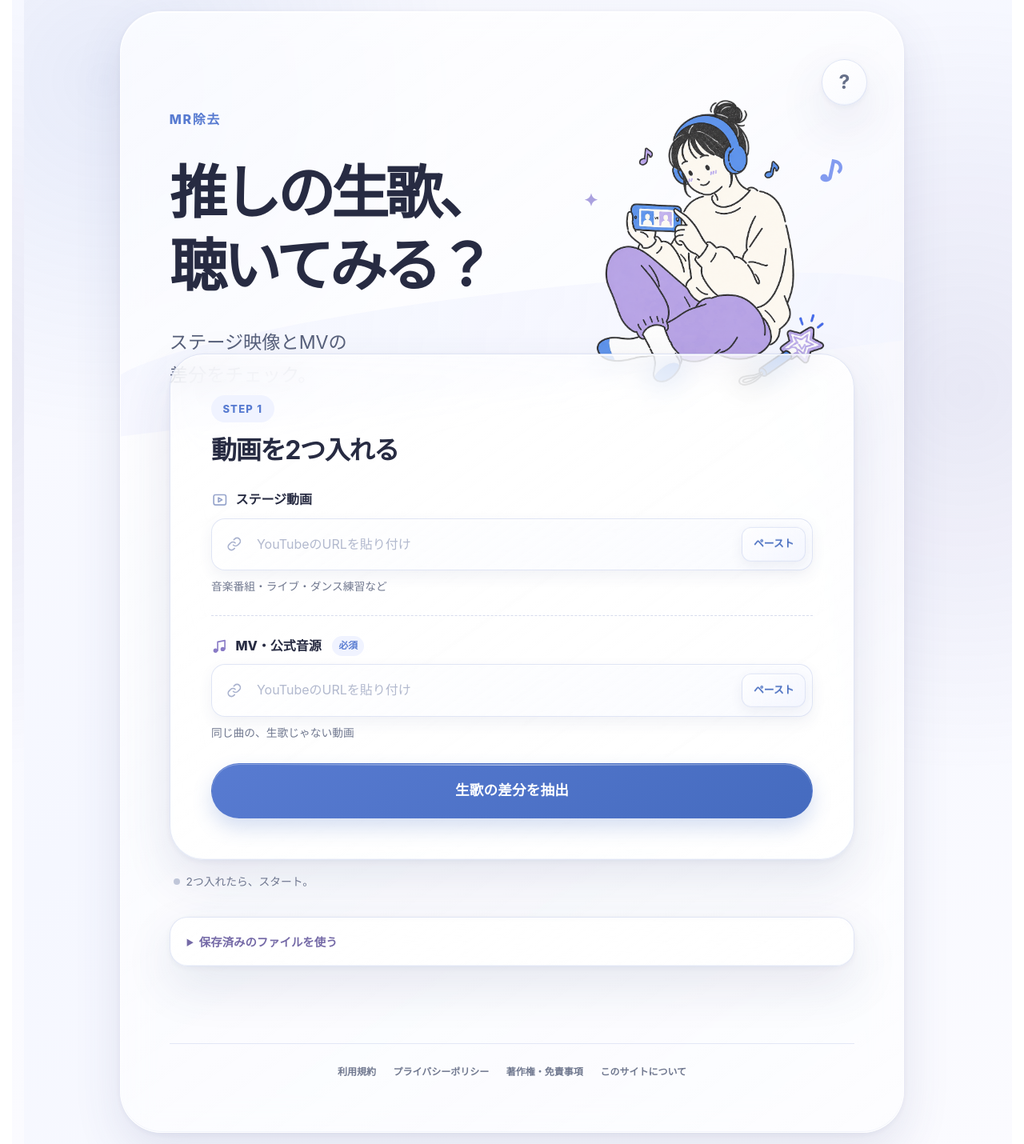
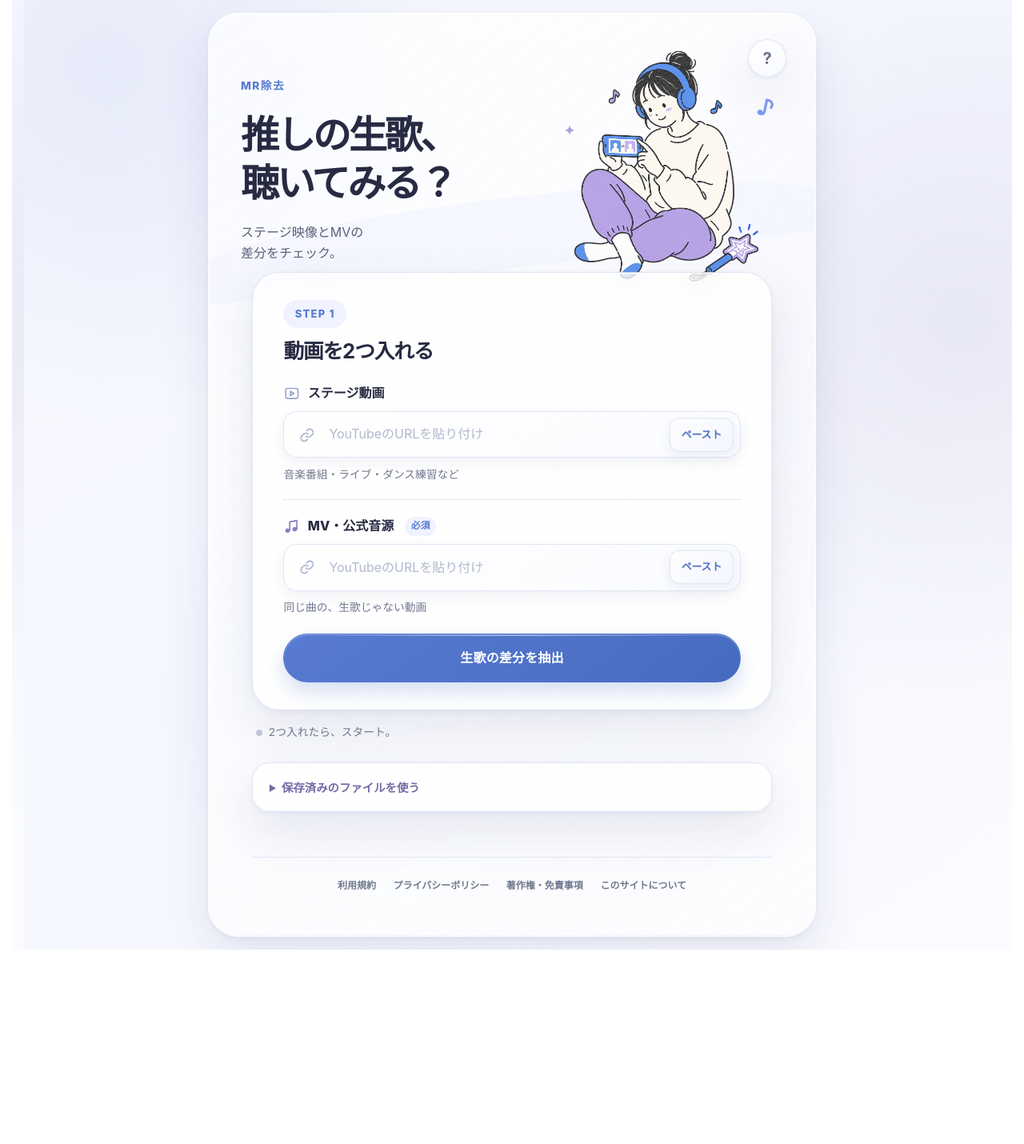
Before and after one commit to PoiTaro/yt-audio-test, a Flask app: page / in a window 1280 px wide. Shown: the whole page at 80% size. After the commit the page ends 1187 px from the top, so only its background shows below. Run offline with Flask 3, Linux system fonts and the light colour scheme.

Commit message:
Compact the desktop interface

```diff
--- a/mr-backend/static/style.css
+++ b/mr-backend/static/style.css
@@ -480,6 +480,33 @@ body.policy-dialog-open { overflow: hidden; }
 @keyframes progressPulse { 50% { opacity: .45; transform: scale(.82); } }
 @keyframes progressTravel { from { transform: translateX(-110%); } to { transform: translateX(300%); } }
 
+@media (min-width: 641px) {
+  .shell { width: min(100% - 40px, 760px); min-height: calc(100vh - 32px); margin: 16px auto; padding: 2rem 2.5rem 3rem; border-radius: 38px; }
+  .app-header { grid-template-columns: minmax(0, 1.08fr) minmax(230px, .92fr); gap: 1rem; min-height: 330px; margin: 0 -.25rem -2.5rem; padding: .5rem .25rem 1.2rem; }
+  .app-header::before { bottom: 2.8rem; height: 5.5rem; }
+  .hero-copy { padding-top: .5rem; }
+  .hero-copy .product-name { margin-bottom: 1.35rem; font-size: .86rem; }
+  .hero-copy h1 { max-width: 390px; font-size: clamp(2.35rem, 5vw, 3rem); line-height: 1.24; }
+  .hero-copy > p:last-child { max-width: 18rem; margin-top: 1.15rem; font-size: 1rem; line-height: 1.65; }
+  .hero-visual { max-width: 320px; }
+  .hero-decoration--note { font-size: 1.7rem; }
+  .hero-decoration--spark { font-size: 1rem; }
+  .help-menu { top: 0; }
+  .help-menu summary { width: 3rem; height: 3rem; font-size: 1.25rem; }
+  .help-menu__body { top: 3.55rem; }
+  .workspace, .status, .progress-panel, .file-source, .result, .site-footer { max-width: 650px; }
+  .workspace { padding: 2.15rem 2.4rem; border-radius: 34px; }
+  .section-heading { margin-bottom: 1.4rem; }
+  h2 { font-size: 1.6rem; }
+  .url-primary-field input, .instrumental-option input { min-height: 3.65rem; }
+  .instrumental-option { margin-top: 1.25rem; padding-top: 1.25rem; }
+  .form-footer { margin-top: 1.4rem; }
+  .button--primary { min-height: 3.8rem; font-size: 1rem; }
+  .file-source { margin-top: 1.7rem; }
+  .result { margin-top: 3.2rem; }
+  .site-footer { margin-top: 3.5rem; }
+}
+
 @media (max-width: 640px) {
   .shell { width: calc(100% - 12px); min-height: calc(100vh - 12px); margin: 6px auto; padding: 2rem 1rem 4rem; border: 1px solid #e2e6f7; border-radius: 32px; box-shadow: 0 12px 30px rgb(66 78 132 / 6%); }
   .app-header { grid-template-columns: minmax(0, 1.08fr) minmax(190px, .92fr); gap: .7rem; min-height: auto; margin: 0 -.15rem; padding: .35rem .15rem 1rem; }
--- a/mr-backend/templates/index.html
+++ b/mr-backend/templates/index.html
@@ -10,7 +10,7 @@
     <link rel="icon" type="image/png" sizes="32x32" href="/static/icons/favicon-32.png?v=voice-icon-20260918">
     <link rel="apple-touch-icon" sizes="180x180" href="/static/icons/apple-touch-icon.png?v=voice-icon-20260918">
     <link rel="manifest" href="/static/site.webmanifest?v=voice-icon-20260918">
-    <link rel="stylesheet" href="/static/style.css?v=split-ui-20260918">
+    <link rel="stylesheet" href="/static/style.css?v=desktop-compact-20260918">
   </head>
   <body>
     <main class="shell">
```
